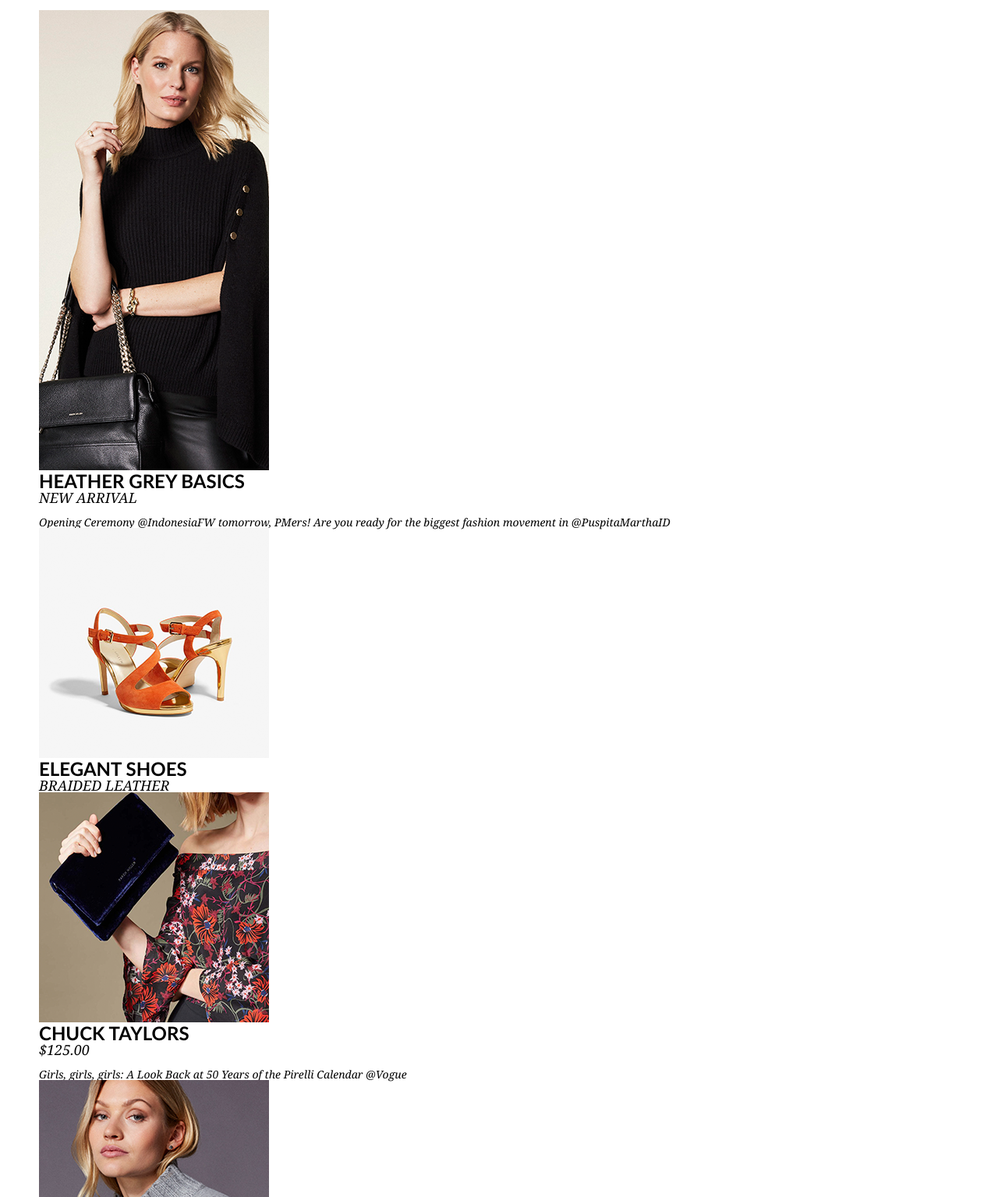
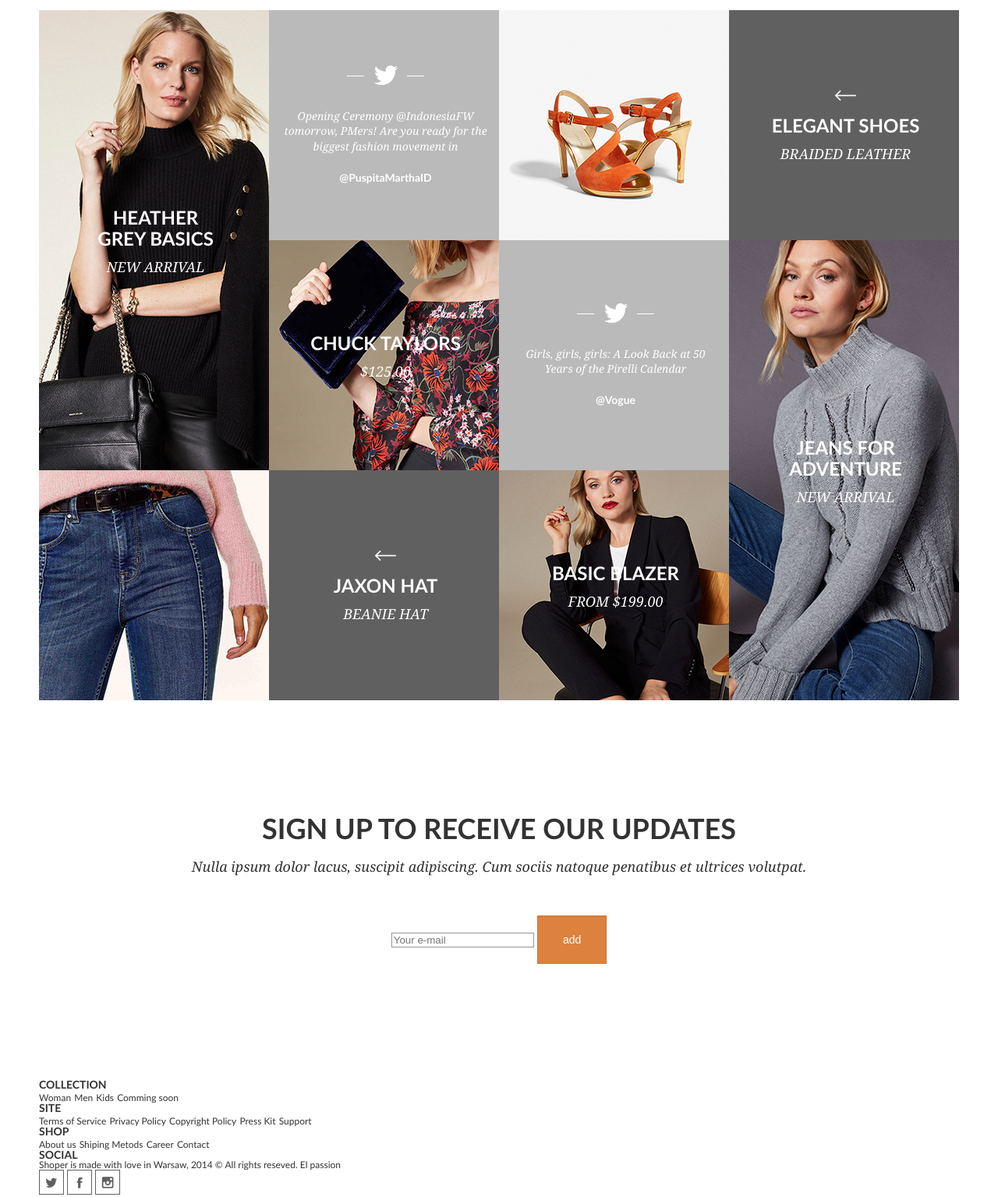
Before and after one commit to antkati/clothes, a plain HTML site: page index.html in a window 1280 px wide. Shown: the part 640-2175 px from the top of the page at 78% size. Drawn offline with Linux system fonts and the light colour scheme.

Commit message:
заверстан блок main promo для десктопа

```diff
--- a/css/index.css
+++ b/css/index.css
@@ -121,6 +121,10 @@ a {
 	color: inherit;
 }
 
+a:hover {
+	text-decoration: underline;
+}
+
 .text-transform--uppercase {
 	text-transform: uppercase;
 }
@@ -138,12 +142,14 @@ a {
 	font-size: 0.875rem;
 }
 
-.main__figcaption {
- 	color: #000000 /* #ffffff */;
- }
+.twit__text {
+	font-size: 0.875rem;
+	line-height: 1.4;
+}
 
-.main__figcaption__twit {
-	font-size: 0.875rem;
+.font--lato-bold {
+	font-family:  Lato, Arial, sans-serif;
+	font-weight: bold;
 }
 
 .main__p {
@@ -177,7 +183,7 @@ a {
 	padding: 0 0.625rem;
 }
 
-/* Навигация */
+/* HEADER NAV */
 
 .header__menu {
 	height: 7.1875rem;
@@ -229,8 +235,6 @@ a {
 
 .header__logo__link {
 	display: inline-block;
-	width: 42px;
-	height: 42px;
 	line-height: 0;
 }
 
@@ -242,19 +246,20 @@ a {
 	margin-right: 4.5%;
 }
 
-/* Заголовок */
+/* HEADER MUSTHEAD */
 .header__musthead {
-	height: 33.625rem;
+	height: 33.625rem; /* Как задавать высоту */
 	position: relative;
-	text-align: center;
+
 }
 
 .header__musthead__text {
-	width: fit-content; /* Прочитай подробнее */
+	width: 100%; /* Полоса прокрутки в IE, мб псевдоэлемент? */
 	position: absolute;
 	top: 50%;
 	left: 50%;
 	transform: translate(-50%, -50%); /* Прочитай подробнее */
+	text-align: center;
 }
 
 
@@ -271,6 +276,139 @@ a {
 	border: 1px solid #949494;
 }
 
+/* MAIN PROMO */
+
+.main__promo {
+	text-align: center;
+}
+
+.promo__part1, .promo__part2 {
+	display: inline-block;
+	width: 590px;
+	vertical-align: top;
+}
+
+.part1__col--left, .part1__col--right,
+.part2__col--left, .part2__col--right {
+	display: inline-block;
+	width: 295px;
+	vertical-align: top;
+}
+
+.promo__block {
+	display: inline-block;
+	text-align: center;
+	width: 295px;
+}
+
+.promo__block:before {
+    display: inline-block;
+    height: 100%;
+    vertical-align: middle;
+    content: "";
+}
+
+.promo__text {
+    display: inline-block;
+    vertical-align: middle;
+    width: 90%;
+    color: #ffffff;
+}
+
+.promo__text h3 {
+	margin-bottom: 0.875rem;
+	line-height: 1.125;
+}
+
+.promo__block--rectangle {
+	height: 590px;
+}
+
+.rectangle--1 {
+	background: url('../images/item-1.png') no-repeat;
+}
+
+.rectangle--2 {
+	background: url('../images/item-4.png') no-repeat;
+}
+
+.promo__block--square {
+	height: 295px;
+}
+
+.square--twit {
+	background: #bababa;
+}
+
+.twit__account {
+	margin-top: 1.25rem;
+}
+
+.twit__bird {
+	margin-bottom: 1.75rem;
+}
+
+.promo__block--double {
+	white-space: nowrap;
+	display: inline-block;
+	width: 100%;
+}
+
+.square--description {
+	background: #606060;
+}
+
+.description__poiner {
+	margin-bottom: 1rem;
+}
+
+.square--img-1 {
+	background: url('../images/item-2.png') no-repeat;
+}
+
+.square--img-2 {
+	background: url('../images/item-5.png') no-repeat;
+}
+
+.square--1 {
+	background: url('../images/item-3.png') no-repeat;
+}
+
+.square--2 {
+	background: url('../images/item-6.png') no-repeat;
+}
+
+
+/* MAIN SUBSCRIBE */
+.main__subscribe {
+	text-align: center;
+}
+
+.main__subscribe__text {
+	padding-top: 9.125rem;
+	padding-bottom: 9.25rem;
+}
+
+.main__subscribe__text h2 {
+	margin-bottom: 1.375rem;
+}
+
+.main__subscribe__form {
+	margin-top: 3.375rem;
+}
+
+.btn--orange {
+	background-color: #dc813e;
+	color: #ffffff;
+	border: 1px solid #cd7333;
+	outline: 0;
+	padding: 1.375rem 2rem;
+}
+
+.form__input {
+	border: 1px solid #949494;
+
+}
 
 /* !!! До 768px */
 @media screen and (max-width: 48rem) {
@@ -314,11 +452,6 @@ a {
 	}
 
 
-
-
-
-
-
 	.header__burger-menu {
 		display: inline;
 	}
@@ -327,14 +460,7 @@ a {
 		display: none;
 	}
 
-
-
 }
-
-
-
-
-
 
 
 
--- a/index.html
+++ b/index.html
@@ -17,7 +17,7 @@
 					<!-- LEFT NAV -->
 					<div class='header__menu--left'>
 						<!-- LOGO -->
-						<a class="header__logo__link" href='#'>
+						<a class='header__logo__link' href='#'>
 							<div class='header__logo'>sh</div>
 						</a><!-- ITEM NAV --><nav class='header__nav header__nav--left'>
 							<a href='#'>Woman</a>
@@ -59,84 +59,93 @@
 			</div>
 		</header>
 
-		<!-- ОСНОВНОЙ БЛОК -->
+		<!-- MAIN -->
 		<main class='main'>
 			<div class='container--center'>
-				<!-- Промоблок -->
+				<!-- PROMO -->
 				<section class='main__promo'>
-					<!-- Удлиненная картинка -->
-					<figure>
-						<img src='images/item-1.png'>
-						<figcaption class='main__figcaption'>
-							<h3 class='text-transform--uppercase'>Heather grey basics</h3>
+					<!-- LEFT PART -->
+					<div class="promo__part1">
+						<!-- LEFT COLUMN -->
+						<div class="part1__col--left">
+							<!-- rectangle -->
+							<div class='promo__block promo__block--rectangle rectangle--1'>
+								<div class='promo__text'>
+									<h3 class='text-transform--uppercase'>Heather<br>grey basics</h3>
 									<p class='font--georgia-i text-transform--uppercase'>New arrival</p>
-						</figcaption>
-					</figure>
-					<!-- Твит -->
-					<figure>
-						<img src=''>
-						<figcaption class='main__figcaption'>
-							<p class='font--georgia-i main__figcaption__twit'>Opening Ceremony @IndonesiaFW tomorrow, PMers! Are you ready for the biggest fashion movement in @PuspitaMarthaID</p>
-						</figcaption>
-					</figure>
-					<!-- Картинка и блок с описанием -->
-					<figure>
-						<img src='images/item-2.png'>
-						<figcaption class='main__figcaption'>
+								</div>
+							</div>
+						</div><!-- RIGHT COLUMN --><div class="part1__col--right">
+							<!-- twit -->
+							<div class='promo__block promo__block--square square--twit'>
+								<div class='promo__text'>
+									<img class='twit__bird' src='images/twit-bird.png'>
+									<p class='font--georgia-i twit__text'>Opening Ceremony @IndonesiaFW tomorrow, PMers! Are you ready for the biggest fashion movement in</p>
+									<p class='twit__text font--lato-bold twit__account'>@PuspitaMarthaID</p>
+								</div>
+							</div><!-- square --><div class='promo__block promo__block--square square--1'>
+								<div class='promo__text'>
+									<h3 class='text-transform--uppercase'>Chuck Taylors</h3>
+									<p class='font--georgia-i text-transform--uppercase'>$125.00</p>
+								</div>
+							</div>
+						</div><!-- double square --><div class="promo__block--double">
+							<div class="promo__block promo__block--square square--img-2"></div><!-- --><div class='promo__block promo__block--square square--description'>
+								<div class='promo__text'>
+									<img class='description__poiner' src='images/pointer.png'>
+									<h3 class='text-transform--uppercase'>Jaxon hat</h3>
+									<p class='font--georgia-i text-transform--uppercase'>Beanie hat</p>
+								</div>
+							</div>
+						</div>
+					</div><!-- RIGHT PART --><div class="promo__part2">
+						<!-- double square -->
+						<div class="promo__block--double">
+							<div class="promo__block promo__block--square square--img-1">
+							</div><!-- --><div class='promo__block promo__block--square square--description'>
+								<div class='promo__text'>
+									<img class='description__poiner' src='images/pointer.png'>
 									<h3 class='text-transform--uppercase'>Elegant shoes</h3>
 									<p class='font--georgia-i text-transform--uppercase'>Braided leather</p>
-						</figcaption>
-					</figure>
-					<!-- Картинка с наложенным описанием -->
-					<figure>
-						<img src='images/item-3.png'>
-						<figcaption class='main__figcaption'>
-							<h3 class='text-transform--uppercase'>Chuck Taylors</h3>
-							<p class='font--georgia-i text-transform--uppercase'>$125.00</p>
-						</figcaption>
-					</figure>
-					<!-- Твит -->
-					<figure>
-						<img src=''>
-						<figcaption class='main__figcaption'>
-							<p class='font--georgia-i main__figcaption__twit'>Girls, girls, girls: A Look Back at 50 Years of the Pirelli Calendar @Vogue</p>
-						</figcaption>
-					</figure>
-					<!-- Удлиненная картинка -->
-					<figure>
-						<img src='images/item-4.png'>
-						<figcaption class='main__figcaption'>
-							<h3 class='text-transform--uppercase'>Jeans for adventure</h3>
-							<p class='font--georgia-i text-transform--uppercase'>New arrival</p>
-						</figcaption class='main__figcaption'>
-					</figure>
-					<!-- Картинка и блок с описанием -->
-					<figure>
-						<img src='images/item-5.png'>
-						<figcaption class='main__figcaption'>
-							<h3 class='text-transform--uppercase'>Jaxon hat</h3>
-							<p class='font--georgia-i text-transform--uppercase'>Beanie hat</p>
-						</figcaption>
-					</figure>
-					<!-- Картинка с наложенным описанием -->
-					<figure>
-						<img src='images/item-6.png'>
-						<figcaption class='main__figcaption'>
+								</div>
+							</div>
+						</div><!-- LEFT COLUMN --><div class="part2__col--left">
+							<!-- twit -->
+							<div class='promo__block promo__block--square square--twit'>
+								<div class='promo__text'>
+									<img class='twit__bird' src='images/twit-bird.png'>
+									<p class='font--georgia-i twit__text'>Girls, girls, girls: A Look Back at 50 Years of the Pirelli Calendar</p>
+									<p class='twit__text font--lato-bold twit__account'>@Vogue</p>
+								</div>
+							</div><!-- square --><div class='promo__block promo__block--square square--2'>
+								<div class='promo__text'>
 									<h3 class='text-transform--uppercase'>Basic blazer</h3>
 									<p class='font--georgia-i text-transform--uppercase'>From $199.00</p>
-						</figcaption>
-					</figure>
+								</div>
+							</div>
+						</div><!-- RIGHT COLUMN --><div class="part2__col--right">
+							<!-- rectangle -->
+							<div class='promo__block promo__block--rectangle rectangle--2'>
+								<div class='promo__text'>
+									<h3 class='text-transform--uppercase'>Jeans for<br>adventure</h3>
+									<p class='font--georgia-i text-transform--uppercase'>New arrival</p>
+								</div>
+							</div>
+						</div>
+					</div>
 				</section>
 
 				<!-- Подпишитесь -->
 				<section class='main__subscribe'>
+					<div class='main__subscribe__text'>
 						<h2 class='text-transform--uppercase'>Sign up to receive our updates</h2>
 						<p class='font--georgia-i main__p'>Nulla ipsum dolor lacus, suscipit adipiscing. Cum sociis natoque penatibus et ultrices volutpat.</p>
 						<!-- Форма для e-mail -->
-					<form>
-						<input type='text' name='email' placeholder='Your e-mail'>
-						<button class='btn' name='submit'>add</button>
+						<form class='main__subscribe__form'>
+							<input class='form__input' type='text' name='email' placeholder='Your e-mail'>
+							<button class='btn btn--orange' name='submit'>add</button>
 						</form>
+					</div>
 				</section>
 			</div>
 		</main>
```
Also changed, not shown: images/pointer.png (added), images/twit-bird.png (added). Lines whose indentation alone changed are shown as unchanged.
